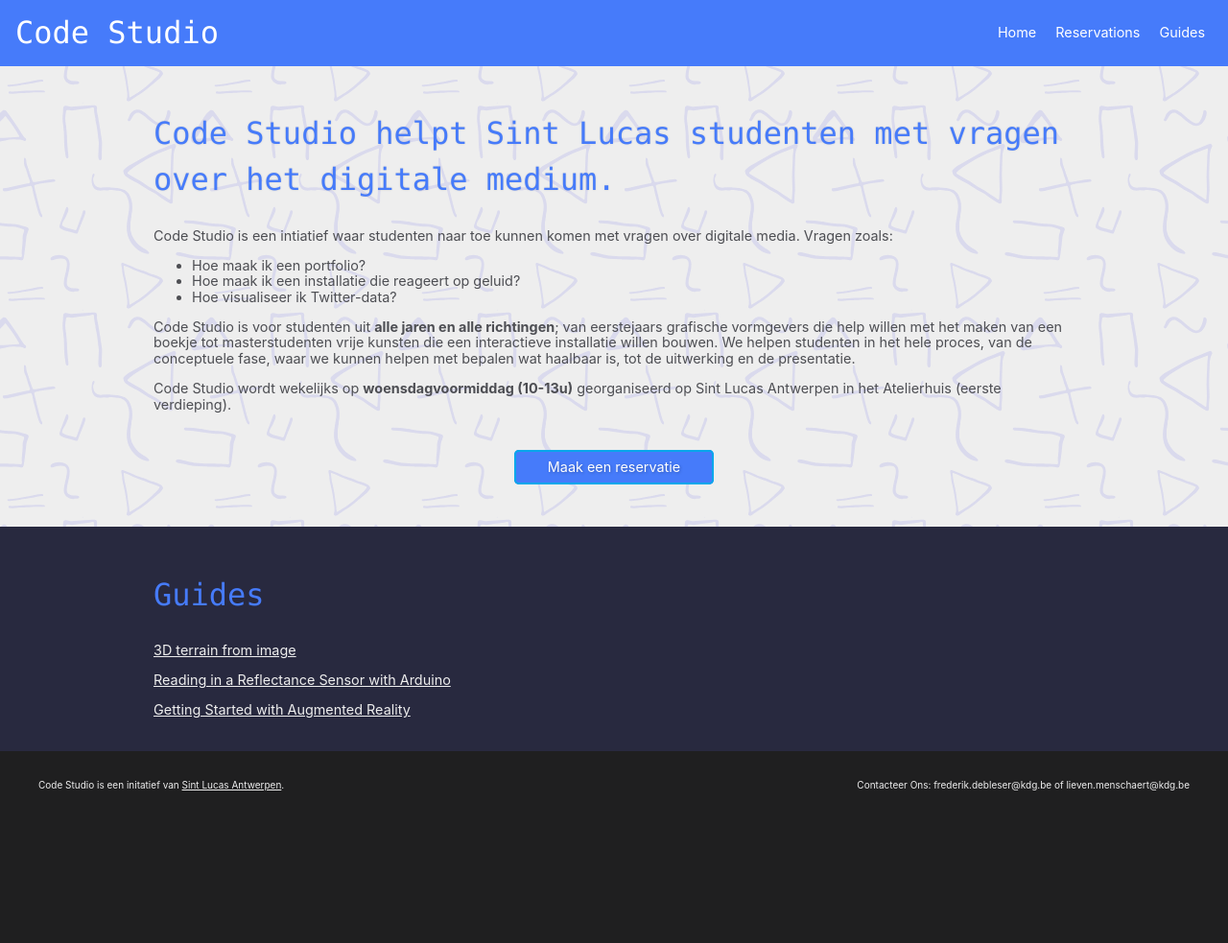
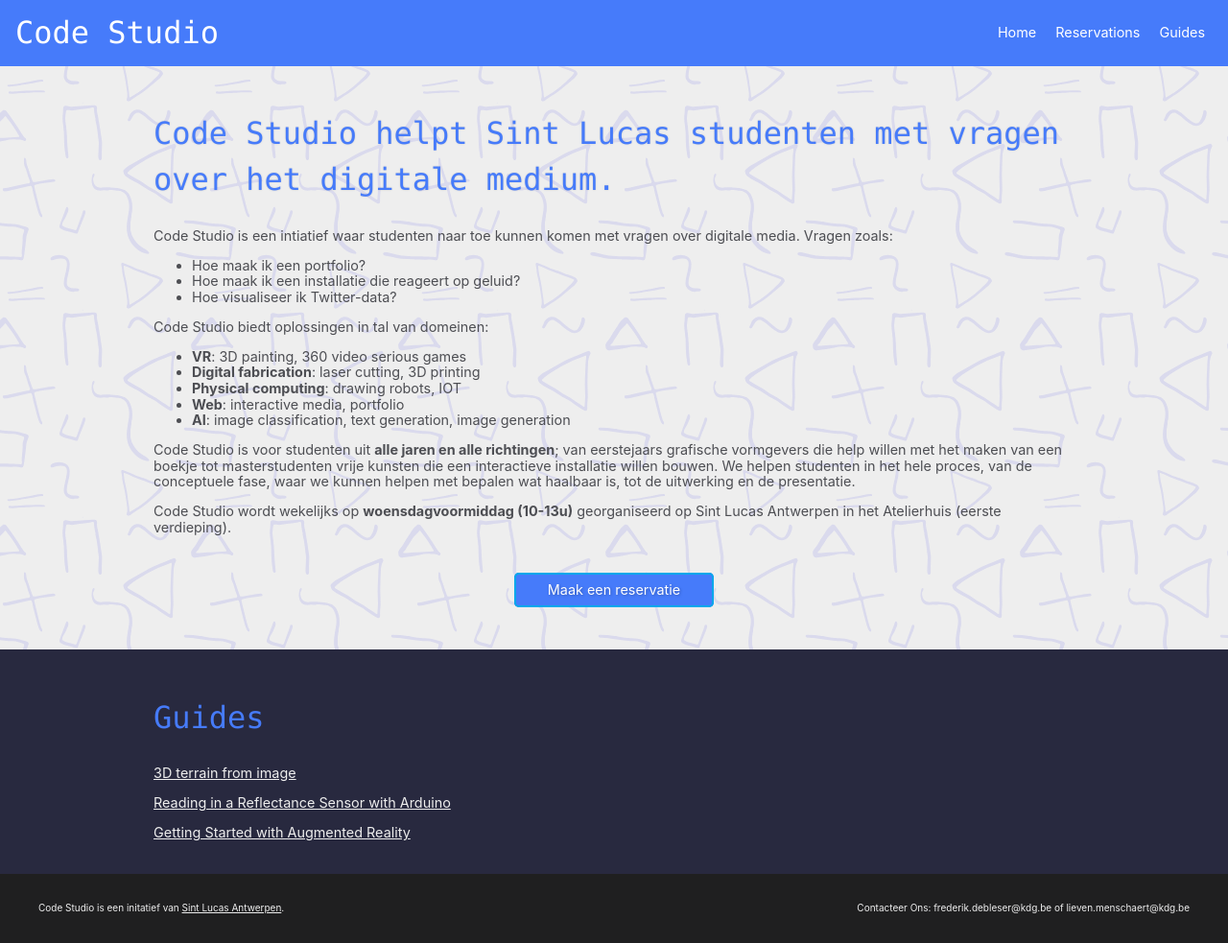
Before and after one commit to codespacehelp/website, a Jekyll site: the page built from index.html, in a window 1280 px wide. Shown: the whole page at 96% size. Built offline with Jekyll 4.4.1, drawn with Linux system fonts in a browser that asks for light colours; before the commit the page ends 900 px from its top, so only the background shows below that.

Commit message:
Add domains.

```diff
--- a/index.html
+++ b/index.html
@@ -11,6 +11,14 @@ layout: default
             <li>Hoe maak ik een portfolio?</li>
             <li>Hoe maak ik een installatie die reageert op geluid?</li>
             <li>Hoe visualiseer ik Twitter-data?</li>
+        </ul>
+        <p>Code Studio biedt oplossingen in tal van domeinen:</p>
+        <ul>
+          <li><strong>VR</strong>: 3D painting, 360 video serious games</li>
+          <li><strong>Digital fabrication</strong>: laser cutting, 3D printing</li>
+          <li><strong>Physical computing</strong>: drawing robots, IOT</li>
+          <li><strong>Web</strong>: interactive media, portfolio</li>
+          <li><strong>AI</strong>: image classification, text generation, image generation</li>
         </ul>
         <p>Code Studio is voor studenten uit <strong>alle jaren en alle richtingen</strong>; van eerstejaars grafische vormgevers die help willen met het maken van een boekje tot masterstudenten vrije kunsten die een interactieve installatie willen bouwen. We helpen studenten in het hele proces, van de conceptuele fase, waar we kunnen helpen met bepalen wat haalbaar is, tot de uitwerking en de presentatie.</p>
         <p>Code Studio wordt wekelijks op <strong>woensdagvoormiddag (10-13u)</strong> georganiseerd op Sint Lucas Antwerpen in het Atelierhuis (eerste verdieping).</p>
```
